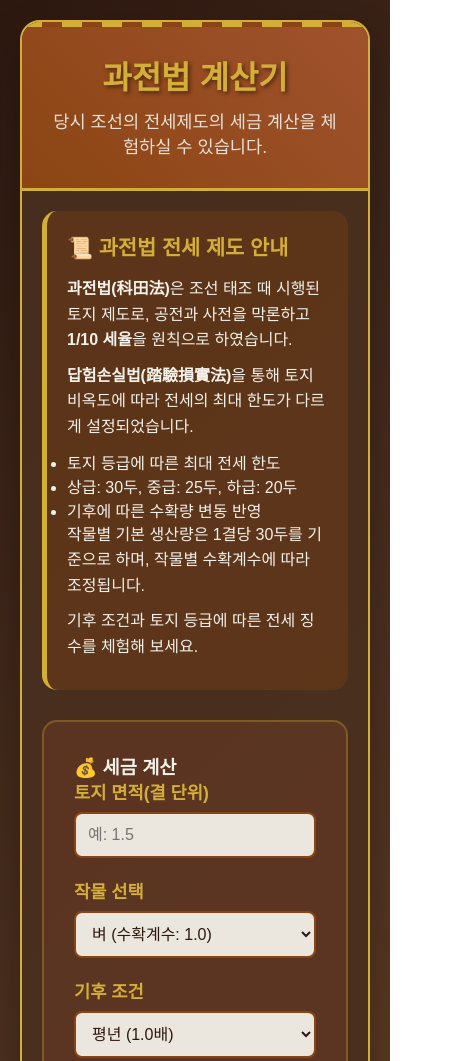
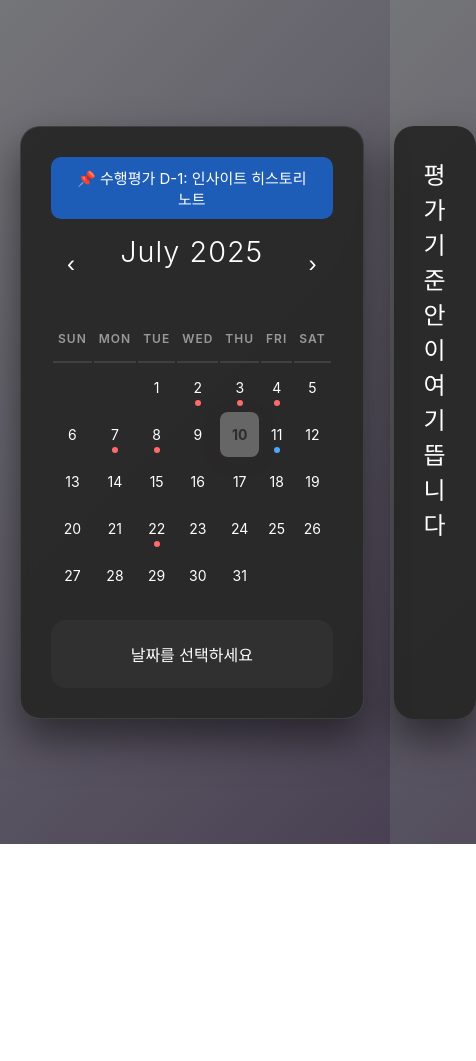
Before and after one commit to Lir09/TMFD, a plain HTML site: page index.html in a window 390 px wide. Shown: the top 1061 px of the page, 476 px wide, since content can reach past the window. After the commit the page ends 844 px from the top, so only its background shows below. Drawn offline with Linux system fonts and the light colour scheme.

Commit message:
Update index.html

```diff
--- a/index.html
+++ b/index.html
@@ -1,316 +1,463 @@
 <!DOCTYPE html>
-<html lang="ko">
+<html lang="en">
 <head>
 <meta charset="UTF-8" />
-    <meta name="viewport" content="width=device-width, initial-scale=1" />
-    <title>조선시대 과전법 전세 계산기</title>
+<meta name="viewport" content="width=device-width, initial-scale=1.0">
+<title>TMFD</title>
 <style>
-        /* 기존 스타일 유지 (생략 가능) */
-        * {
-            box-sizing: border-box;
-            margin: 0;
-            padding: 0;
-        }
+    * { margin: 0; padding: 0; box-sizing: border-box; }
     body {
-            font-family: 'Malgun Gothic', '맑은 고딕', sans-serif;
-            background: linear-gradient(135deg, #2d1810 0%, #4a2f1f 50%, #6b4423 100%);
+        font-family: -apple-system, BlinkMacSystemFont, 'Segoe UI', Roboto, sans-serif;
+        background: linear-gradient(135deg, #747579 0%, #494153 100%);
         min-height: 100vh;
-            color: #f4f1e8;
+        display: flex;
+        flex-direction: column;
+        align-items: center;
+        justify-content: center;
         padding: 20px;
     }
-        .container {
+
+    .main-container {
+        display: flex;
+        gap: 30px;
         max-width: 900px;
-            margin: 0 auto;
-            background: rgba(74, 47, 31, 0.9);
+        width: 100%;
+    }
+
+    .calendar-container {
+        flex: 1;
+        background: rgba(40, 40, 40, 0.95);
+        backdrop-filter: blur(10px);
         border-radius: 20px;
-            box-shadow: 0 20px 40px rgba(0, 0, 0, 0.3);
-            overflow: hidden;
-            border: 2px solid #d4af37;
+        box-shadow: 0 20px 40px rgba(0, 0, 0, 0.5);
+        padding: 30px;
+        border: 1px solid rgba(255, 255, 255, 0.1);
+        display: flex;
+        flex-direction: column;
     }
-        .header {
-            background: linear-gradient(45deg, #8b4513, #a0522d);
-            padding: 30px;
+
+    #monthYear {
         text-align: center;
-            border-bottom: 3px solid #d4af37;
-            position: relative;
+        font-size: 1.8em;
+        font-weight: 300;
+        color: #ffffff;
+        margin-bottom: 25px;
+        letter-spacing: 1px;
     }
-        .header::before {
-            content: '';
-            position: absolute;
-            top: 0;
-            left: 0;
-            right: 0;
-            height: 5px;
-            background: repeating-linear-gradient(
-                90deg,
-                #d4af37 0px,
-                #d4af37 20px,
-                #8b4513 20px,
-                #8b4513 40px
-            );
-        }
-        .header h1 {
-            font-size: 2.5em;
-            color: #d4af37;
-            text-shadow: 2px 2px 4px rgba(0, 0, 0, 0.5);
-            margin-bottom: 10px;
-            font-weight: bold;
-        }
-        .header p {
-            font-size: 1.1em;
-            color: #f4f1e8;
-            opacity: 0.9;
-        }
-        .content {
-            padding: 40px;
-        }
-        .info-section {
-            background: rgba(139, 69, 19, 0.3);
-            padding: 20px;
-            border-radius: 15px;
-            margin-bottom: 30px;
-            border-left: 5px solid #d4af37;
-        }
-        .info-section h3 {
-            color: #d4af37;
-            margin-bottom: 15px;
-            font-size: 1.3em;
-        }
-        .info-section p {
-            line-height: 1.6;
-            margin-bottom: 10px;
-        }
-        .calculator-section {
-            background: rgba(160, 82, 45, 0.2);
-            padding: 30px;
-            border-radius: 15px;
-            margin-bottom: 30px;
-            border: 2px solid rgba(212, 175, 55, 0.3);
-        }
-        .input-group {
-            margin-bottom: 20px;
-        }
-        .input-group label {
-            display: block;
-            margin-bottom: 8px;
-            color: #d4af37;
-            font-weight: bold;
-            font-size: 1.1em;
-        }
-        .input-group input, .input-group select {
-            width: 100%;
-            padding: 12px;
-            border: 2px solid #8b4513;
-            border-radius: 8px;
-            background: rgba(244, 241, 232, 0.95);
-            color: #2d1810;
-            font-size: 1em;
-            transition: all 0.3s ease;
-        }
-        .input-group input:focus, .input-group select:focus {
-            outline: none;
-            border-color: #d4af37;
-            box-shadow: 0 0 10px rgba(212, 175, 55, 0.3);
-        }
-        .calculate-btn {
-            background: linear-gradient(45deg, #d4af37, #f4d03f);
-            color: #2d1810;
-            border: none;
-            padding: 15px 30px;
-            border-radius: 10px;
-            font-size: 1.2em;
-            font-weight: bold;
-            cursor: pointer;
-            transition: all 0.3s ease;
-            box-shadow: 0 5px 15px rgba(212, 175, 55, 0.3);
-            width: 100%;
-            margin-top: 20px;
-        }
-        .calculate-btn:hover {
-            transform: translateY(-2px);
-            box-shadow: 0 8px 20px rgba(212, 175, 55, 0.4);
-        }
-        .result-section {
-            background: rgba(139, 69, 19, 0.4);
-            padding: 25px;
-            border-radius: 15px;
-            margin-top: 20px;
-            border: 2px solid #d4af37;
-            display: none;
-        }
-        .result-item {
+
+    .calendar-header {
         display: flex;
         justify-content: space-between;
         align-items: center;
-            padding: 12px 0;
-            border-bottom: 1px solid rgba(212, 175, 55, 0.3);
+        margin-bottom: 20px;
     }
-        .result-item:last-child {
-            border-bottom: none;
-            font-size: 1.2em;
+
+    .nav-button {
+        background: none;
+        border: none;
+        font-size: 24px;
+        color: #ffffff;
+        cursor: pointer;
+        padding: 10px;
+        border-radius: 50%;
+        transition: all 0.3s ease;
+        width: 40px;
+        height: 40px;
+        display: flex;
+        align-items: center;
+        justify-content: center;
+    }
+
+    .nav-button:hover {
+        background: rgba(255, 255, 255, 0.1);
+        transform: scale(1.1);
+    }
+
+    #calendar {
+        width: 100%;
+        border-collapse: collapse;
+        margin-bottom: 20px;
+    }
+
+    #calendar th {
+        padding: 15px 5px;
+        font-size: 12px;
+        font-weight: 600;
+        color: #999999;
+        text-transform: uppercase;
+        letter-spacing: 1px;
+        border-bottom: 2px solid #404040;
+    }
+
+    #calendar td {
+        width: 14.28%;
+        height: 45px;
+        text-align: center;
+        vertical-align: middle;
+        cursor: pointer;
+        transition: all 0.2s ease;
+        border-radius: 8px;
+        margin: 2px;
+        font-size: 14px;
+        color: #ffffff;
+        position: relative;
+    }
+
+    #calendar td:hover {
+        background: rgba(255, 255, 255, 0.1);
+        transform: scale(1.05);
+    }
+
+    #calendar .today {
+        background: linear-gradient(45deg, #666666, #666666);
+        color: rgb(50, 43, 43);
         font-weight: bold;
-            background: rgba(212, 175, 55, 0.2);
-            padding: 15px;
-            border-radius: 8px;
-            margin-top: 10px;
+        box-shadow: 0 4px 15px rgba(50, 38, 38, 0.3);
     }
-        .result-label {
-            color: #f4f1e8;
+
+    #calendar .today:hover {
+        transform: scale(1.1);
+        box-shadow: 0 6px 20px rgba(135, 135, 136, 0.4);
     }
-        .result-value {
-            color: #d4af37;
-            font-weight: bold;
+
+    .day-with-event::after {
+        content: '';
+        position: absolute;
+        bottom: 4px;
+        left: 50%;
+        transform: translateX(-50%);
+        width: 6px;
+        height: 6px;
+        background: #ff6b6b;
+        border-radius: 50%;
     }
-        .grid {
-            display: grid;
-            grid-template-columns: 1fr 1fr;
-            gap: 20px;
+
+    .exam-event::after {
+        content: '';
+        position: absolute;
+        bottom: 4px;
+        left: 50%;
+        transform: translateX(-50%);
+        width: 6px;
+        height: 6px;
+        background: #4da6ff;
+        border-radius: 50%;
     }
-        @media (max-width: 768px) {
-            .grid {
-                grid-template-columns: 1fr;
+
+    #eventBanner {
+        background: rgba(50, 50, 50, 0.8);
+        border-radius: 15px;
+        padding: 20px;
+        text-align: center;
+        font-size: 16px;
+        color: #ffffff;
+        min-height: 60px;
+        display: flex;
+        align-items: center;
+        justify-content: center;
+        transition: all 0.3s ease;
+        border: 2px solid transparent;
+        margin-top: auto;
     }
-            .header h1 {
-                font-size: 2em;
+
+    #eventBanner.animate {
+        animation: pulse 0.5s ease;
+        border-color: #666666;
+        background: rgba(102, 102, 102, 0.2);
     }
-            .content {
-                padding: 20px;
+
+    @keyframes pulse {
+        0% { transform: scale(1); }
+        50% { transform: scale(1.02); }
+        100% { transform: scale(1); }
     }
+
+    #upcomingExamBanner {
+        background: rgba(30, 100, 200, 0.9);
+        color: #fff;
+        border-radius: 10px;
+        padding: 10px 20px;
+        margin-bottom: 15px;
+        font-size: 15px;
+        display: none;
+        animation: pulse 1s infinite alternate;
+        text-align: center;
     }
-        .formula-section {
-            background: rgba(74, 47, 31, 0.6);
-            padding: 20px;
-            border-radius: 15px;
-            margin-top: 20px;
-            border: 1px solid rgba(212, 175, 55, 0.5);
+
+    .evaluation-container {
+        flex: 1;
+        background: rgba(40,40,40,0.95);
+        border-radius: 20px;
+        padding: 30px;
+        box-shadow: 0 20px 40px rgba(0,0,0,0.5);
+        color: white;
+        display: flex;
+        flex-direction: column;
+        align-items: center;
+        justify-content: flex-start;
+        min-height: 480px;
     }
-        .formula-section h4 {
-            color: #d4af37;
-            margin-bottom: 15px;
+
+    #evaluationTitle {
+        font-size: 1.5em;
+        margin-bottom: 20px;
+        text-align: center;
+        min-height: 2.2em;
     }
-        .formula {
-            background: rgba(0, 0, 0, 0.3);
-            padding: 15px;
-            border-radius: 8px;
-            font-family: monospace;
-            color: #f4f1e8;
-            margin: 10px 0;
+
+    #evaluationImage {
+        max-width: 100%;
+        border-radius: 10px;
+        border: 1px solid #555;
+        object-fit: contain;
+        max-height: 360px;
     }
 </style>
 </head>
 <body>
-    <div class="container">
-        <div class="header">
-            <h1>과전법 계산기</h1>
-            <p>당시 조선의 전세제도의 세금 계산을 체험하실 수 있습니다.</p>
+<div class="main-container">
+    <div class="calendar-container">
+        <div id="upcomingExamBanner"></div>
+        <div class="calendar-header">
+            <button class="nav-button" id="prevMonth">‹</button>
+            <div id="monthYear"></div>
+            <button class="nav-button" id="nextMonth">›</button>
         </div>
-        <div class="content">
-            <div class="info-section">
-                <h3>📜 과전법 전세 제도 안내</h3>
-                <p><strong>과전법(科田法)</strong>은 조선 태조 때 시행된 토지 제도로, 공전과 사전을 막론하고 <strong>1/10 세율</strong>을 원칙으로 하였습니다.</p>
-                <p><strong>답험손실법(踏驗損實法)</strong>을 통해 토지 비옥도에 따라 전세의 최대 한도가 다르게 설정되었습니다.</p>
-                <ul>
-                    <li>토지 등급에 따른 최대 전세 한도</li>
-                    <li>상급: 30두, 중급: 25두, 하급: 20두</li>
-                    <li>기후에 따른 수확량 변동 반영</li>
-                </ul>
-                <p>작물별 기본 생산량은 1결당 30두를 기준으로 하며, 작물별 수확계수에 따라 조정됩니다.</p>
-                <p>기후 조건과 토지 등급에 따른 전세 징수를 체험해 보세요.</p>
+        <div id="calendar"></div>
+        <div id="eventBanner">날짜를 선택하세요</div>
     </div>
 
-            <div class="calculator-section">
-                <h3>💰 세금 계산</h3>
-                <div class="input-group">
-                    <label for="landArea">토지 면적(결 단위)</label>
-                    <input type="number" id="landArea" placeholder="예: 1.5" min="0" step="0.1" />
-                </div>
-                <div class="input-group">
-                    <label for="crop">작물 선택</label>
-                    <select id="crop">
-                        <option value="1.0">벼 (수확계수: 1.0)</option>
-                        <option value="0.8">보리 (수확계수: 0.8)</option>
-                        <option value="0.6">조 (수확계수: 0.6)</option>
-                    </select>
-                </div>
-                <div class="input-group">
-                    <label for="climate">기후 조건</label>
-                    <select id="climate">
-                        <option value="1.2">풍년 (1.2배)</option>
-                        <option value="1.0" selected>평년 (1.0배)</option>
-                        <option value="0.8">흉년 (0.8배)</option>
-                    </select>
-                </div>
-                <div class="input-group">
-                    <label for="landGrade">토지 비옥도 등급</label>
-                    <select id="landGrade">
-                        <option value="30">상급 (최대 전세 30두)</option>
-                        <option value="25" selected>중급 (최대 전세 25두)</option>
-                        <option value="20">하급 (최대 전세 20두)</option>
-                    </select>
-                </div>
-                <button class="calculate-btn" onclick="calculateTax()">계산하기</button>
-
-                <div id="result" class="result-section">
-                    <div class="result-item">
-                        <span class="result-label">총 수확량(두):</span>
-                        <span id="totalHarvest" class="result-value"></span>
-                    </div>
-                    <div class="result-item">
-                        <span class="result-label">총 전세(두):</span>
-                        <span id="totalTax" class="result-value"></span>
-                    </div>
-                    <div class="result-item">
-                        <span class="result-label">결당 전세 한도(두):</span>
-                        <span id="maxTaxPerPlot" class="result-value"></span>
+    <div class="evaluation-container">
+        <div id="evaluationTitle">평가 기준안이 여기 뜹니다</div>
+        <img id="evaluationImage" src="" alt="평가 기준 이미지" style="display:none;" />
     </div>
 </div>
+<div id="imageModal" style="
+    display:none;
+    position: fixed;
+    z-index: 9999;
+    left: 0; top: 0; width: 100%; height: 100%;
+    background-color: rgba(0,0,0,0.8);
+    justify-content: center; align-items: center;">
+    <img id="modalImage" src="" style="max-width: 90%; max-height: 90%; border-radius: 10px;"/>
 </div>
+<script>
+document.addEventListener('DOMContentLoaded', function() {
+    const today = new Date();
+    let currentMonth = today.getMonth();
+    let currentYear = today.getFullYear();
+    const currentDate = today.getDate();
 
-            <div class="formula-section">
-                <h4>📐 계산 공식</h4>
-                <p>기본 수확량 = 30두 × 작물 수확계수</p>
-                <p>실제 수확량 = 기본 수확량 × 기후 계수</p>
-                <p>총 수확량 = 실제 수확량 × 토지 면적(결)</p>
-                <p>총 전세 = 총 수확량 × 10%</p>
-                <p>단, 결당 전세 한도를 초과할 수 없음 (답험손실법 반영)</p>
-            </div>
-        </div>
-    </div>
+    const events = {
+        '2025-03-12': '1학년 수련회',
+        '2025-03-13': '1학년 수련회',
+        '2025-03-14': '1학년 수련회',
+        '2025-03-26': '전국연합학력평가',
+        '2025-04-29': '중간고사',
+        '2025-04-30': '중간고사',
+        '2025-05-01': '중간고사',
+        '2025-05-02': '중간고사',
+        '2025-05-15': '현장체험학습',
+        '2025-05-16': '체육대회',
+        '2025-05-29': '축제',
+        '2025-06-03': '전국연합학력평가 - 부산시',
+        '2025-07-02': '기말고사',
+        '2025-07-03': '기말고사',
+        '2025-07-04': '기말고사',
+        '2025-07-07': '기말고사',
+        '2025-07-08': '기말고사',
+        '2025-07-22': '방학식'
+    };
 
-<script>
-    function calculateTax() {
-        // 입력값 읽기
-        const landArea = parseFloat(document.getElementById('landArea').value);
-        const cropCoefficient = parseFloat(document.getElementById('crop').value);
-        const climateCoefficient = parseFloat(document.getElementById('climate').value);
-        const maxTaxPerPlot = parseFloat(document.getElementById('landGrade').value);
+    const examEvents = {
+        '2025-03-07': {
+            title: '가짜 뉴스가 판치는 세상',
+            image: 'data/reading_discussion_writing/an_evaluation_plan/2/2.pdf'
+        },
+        '2025-04-10': {
+            title: '인지 부조화와 확증편향의 시대',
+            image: 'data/reading_discussion_writing/an_evaluation_plan/2/2.jpg'
+        },
+        '2025-05-08': {
+            title: '사람들은 왜 불합리한 귄위 앞에서 순종하는가?',
+            image: 'data/reading_discussion_writing/an_evaluation_plan/2/2.jpg'
+        },
+        '2025-05-29': {
+            title: '중독은 개인의 책임인가 사회의 문제인가?',
+            image: 'data/reading_discussion_writing/an_evaluation_plan/2/2.jpg'
+        },
+        '2025-06-12': {
+            title: '우리가 기억하는 기억은 진짜 기억인가?',
+            image: 'data/reading_discussion_writing/an_evaluation_plan/2/2.jpg'
+        },
+        '2025-03-31': {
+            title: '시사 논술',
+            image: 'data/society/an_evaluation_plan/1/1.jpg'
+        },
+        '2025-05-19': {
+            title: '독서 탐구 계획서',
+            image: 'data/society/an_evaluation_plan/2/2.jpg'
+        },
+        '2025-04-09': {
+            title: 'H.I.U.',
+            image: 'data/math/an_evaluation_plan/3/3.jpg'
+        },
+        '2025-04-16': {
+            title: 'H.I.U.',
+            image: 'data/math/an_evaluation_plan/3/3.jpg'
+        },
+        '2025-04-23': {
+            title: 'H.I.U.',
+            image: 'data/math/an_evaluation_plan/3/3.jpg'
+        },
+        '2025-05-07': {
+            title: 'H.I.U.',
+            image: 'data/math/an_evaluation_plan/3/3.jpg'
+        },
+        '2025-06-30': {
+            title: '사료 검증 리포트',
+            image: 'data/korean_history/an_evaluation_plan/1/1.jpg'
+        },
+        '2025-07-11': {
+            title: '인사이트 히스토리 노트',
+            image: 'data/korean_history/an_evaluation_plan/2/2.jpg'
+        },
+        '2025-04-21': {
+            title: '과학 탐구 실험 1',
+            image: 'data/a_scientific_experiment/an_evaluation_plan/1/1.jpg'
+        },
+        '2025-05-26': {
+            title: '과학 탐구 실험 2',
+            image: 'data/a_scientific_experiment/an_evaluation_plan/1/1.jpg'
+        },
+        '2025-04-06': {
+            title: 'HS4A project',
+            image: 'data/english/an_evaluation_plan/2/2.jpg'
+        },
+        '2025-04-12': {
+            title: 'Class diary',
+            image: 'data/english/an_evaluation_plan/3/3.jpg'
+        }
+    };
 
-        if (isNaN(landArea) || landArea <= 0) {
-            alert('토지 면적을 올바르게 입력해주세요.');
-            return;
+    const monthNames = ['January', 'February', 'March', 'April', 'May', 'June',
+        'July', 'August', 'September', 'October', 'November', 'December'];
+
+    function generateCalendar(month, year) {
+        const firstDay = new Date(year, month, 1).getDay();
+        const daysInMonth = new Date(year, month + 1, 0).getDate();
+        let calendar = '<table><thead><tr>';
+        const days = ['Sun', 'Mon', 'Tue', 'Wed', 'Thu', 'Fri', 'Sat'];
+        for (let d of days) calendar += `<th>${d}</th>`;
+        calendar += '</tr></thead><tbody><tr>';
+
+        for (let i = 0; i < firstDay; i++) calendar += '<td></td>';
+
+        for (let day = 1; day <= daysInMonth; day++) {
+            if ((firstDay + day - 1) % 7 === 0 && day !== 1) calendar += '</tr><tr>';
+            let cls = '';
+            const dateStr = `${year}-${String(month+1).padStart(2,'0')}-${String(day).padStart(2,'0')}`;
+            if (day === currentDate && month === today.getMonth() && year === today.getFullYear()) cls = 'today';
+            if (events[dateStr]) cls += ' day-with-event';
+            if (examEvents[dateStr]) cls += ' exam-event';
+
+            calendar += `<td class="${cls}" data-date="${dateStr}">${day}</td>`;
+        }
+        calendar += '</tr></tbody></table>';
+        document.getElementById('calendar').innerHTML = calendar;
+        document.getElementById('monthYear').textContent = `${monthNames[month]} ${year}`;
+
+        document.querySelectorAll('#calendar td[data-date]').forEach(td => {
+            td.addEventListener('click', function() {
+                const selectedDate = this.getAttribute('data-date');
+                const banner = document.getElementById('eventBanner');
+                const evaluationTitle = document.getElementById('evaluationTitle');
+                const evaluationImage = document.getElementById('evaluationImage');
+
+                if (examEvents[selectedDate]) {
+                    const eventObj = examEvents[selectedDate];
+                    banner.textContent = `${selectedDate}: ${eventObj.title}`;
+                    evaluationTitle.textContent = eventObj.title;
+                    evaluationImage.src = eventObj.image;
+                    evaluationImage.style.display = 'block';
+                } else if (events[selectedDate]) {
+                    banner.textContent = `${selectedDate}: ${events[selectedDate]}`;
+                    evaluationTitle.textContent = '평가 기준안이 없습니다';
+                    evaluationImage.style.display = 'none';
+                    evaluationImage.src = '';
+                } else {
+                    banner.textContent = `${selectedDate}: 일정 없음`;
+                    evaluationTitle.textContent = '평가 기준안이 없습니다';
+                    evaluationImage.style.display = 'none';
+                    evaluationImage.src = '';
                 }
 
-        // 1결당 기본 생산량 (두)
-        const baseYieldPerPlot = 30 * cropCoefficient;
+                banner.classList.remove('animate');
+                void banner.offsetWidth;
+                banner.classList.add('animate');
+            });
+        });
+    }
 
-        // 실제 수확량 (기후계수 반영)
-        const actualYieldPerPlot = baseYieldPerPlot * climateCoefficient;
+    function checkUpcomingExam() {
+        const upcomingBanner = document.getElementById('upcomingExamBanner');
+        const now = new Date();
+        let closestExam = null;
+        let minDiff = Infinity;
 
-        // 전체 수확량
-        const totalHarvest = actualYieldPerPlot * landArea;
+        for (let dateStr in examEvents) {
+            const examDate = new Date(dateStr);
+            const diffDays = Math.ceil((examDate - now) / (1000*60*60*24));
+            if (diffDays > 0 && diffDays <= 3 && diffDays < minDiff) {
+                closestExam = { dateStr, text: examEvents[dateStr].title, diffDays };
+                minDiff = diffDays;
+            }
+        }
 
-        // 전세 (1/10), 단 결당 최대 한도 적용
-        const rawTax = totalHarvest * 0.1;
-        const maxTotalTax = maxTaxPerPlot * landArea;
-        const totalTax = Math.min(rawTax, maxTotalTax);
+        if (closestExam) {
+            upcomingBanner.textContent = `📌 수행평가 D-${closestExam.diffDays}: ${closestExam.text}`;
+            upcomingBanner.style.display = 'block';
+        } else {
+            upcomingBanner.style.display = 'none';
+        }
+    }
 
-        // 결과 표시
-        document.getElementById('totalHarvest').textContent = totalHarvest.toFixed(2);
-        document.getElementById('totalTax').textContent = totalTax.toFixed(2);
-        document.getElementById('maxTaxPerPlot').textContent = `${maxTaxPerPlot}두`;
-        document.getElementById('result').style.display = 'block';
+    generateCalendar(currentMonth, currentYear);
+    checkUpcomingExam();
+
+    document.getElementById('prevMonth').addEventListener('click', function() {
+        currentMonth--;
+        if (currentMonth < 0) {
+            currentMonth = 11;
+            currentYear--;
         }
+        generateCalendar(currentMonth, currentYear);
+    });
+
+    document.getElementById('nextMonth').addEventListener('click', function() {
+        currentMonth++;
+        if (currentMonth > 11) {
+            currentMonth = 0;
+            currentYear++;
+        }
+        generateCalendar(currentMonth, currentYear);
+    });
+});
+
+// 이미지 클릭 시 모달 열기
+document.getElementById('evaluationImage').addEventListener('click', function() {
+    const src = this.src;
+    if (src) {
+        document.getElementById('modalImage').src = src;
+        document.getElementById('imageModal').style.display = 'flex';
+    }
+});
+
+// 모달 클릭 시 닫기
+document.getElementById('imageModal').addEventListener('click', function() {
+    this.style.display = 'none';
+});
+
 </script>
-
 </body>
 </html>
```
Lines whose indentation alone changed are shown as unchanged.
